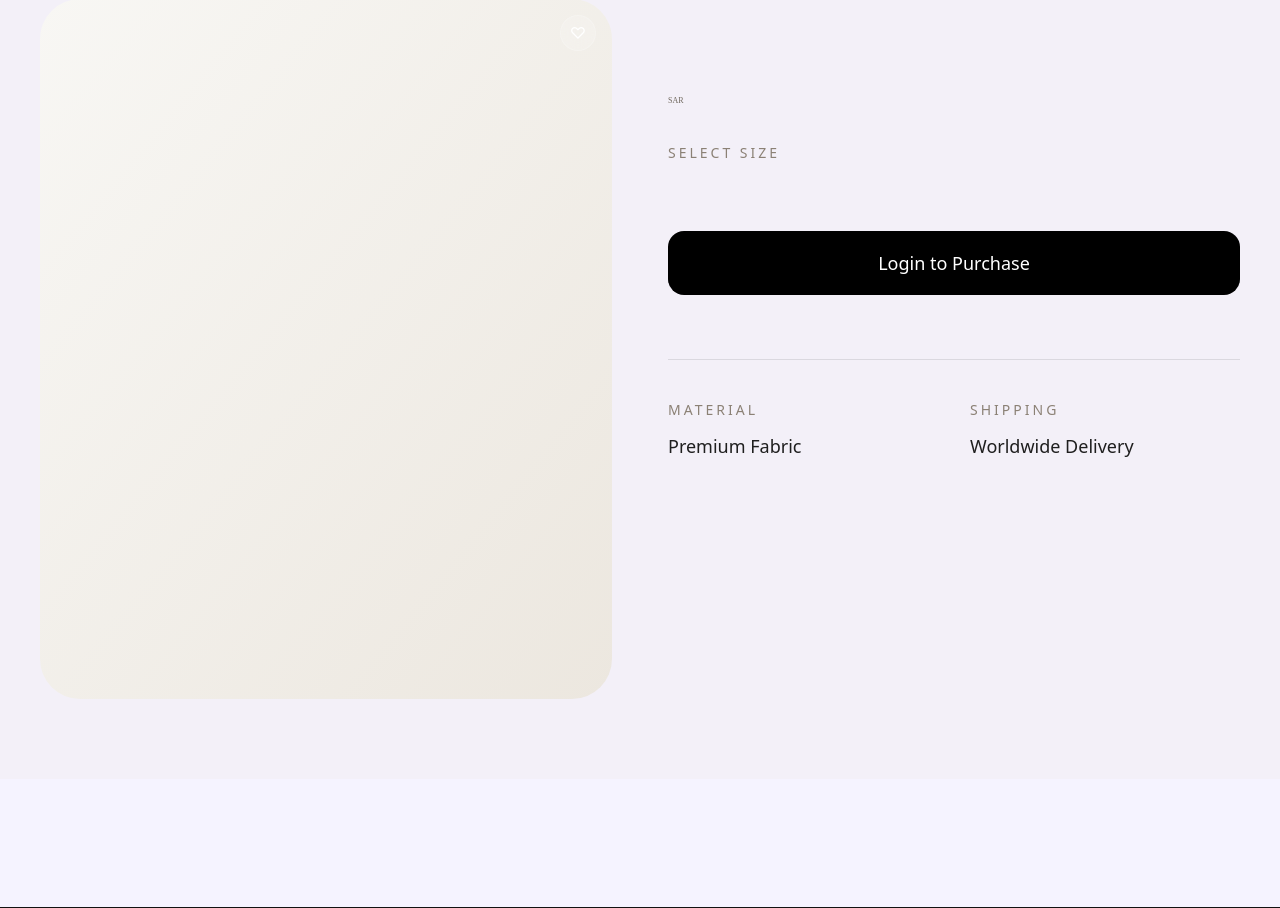
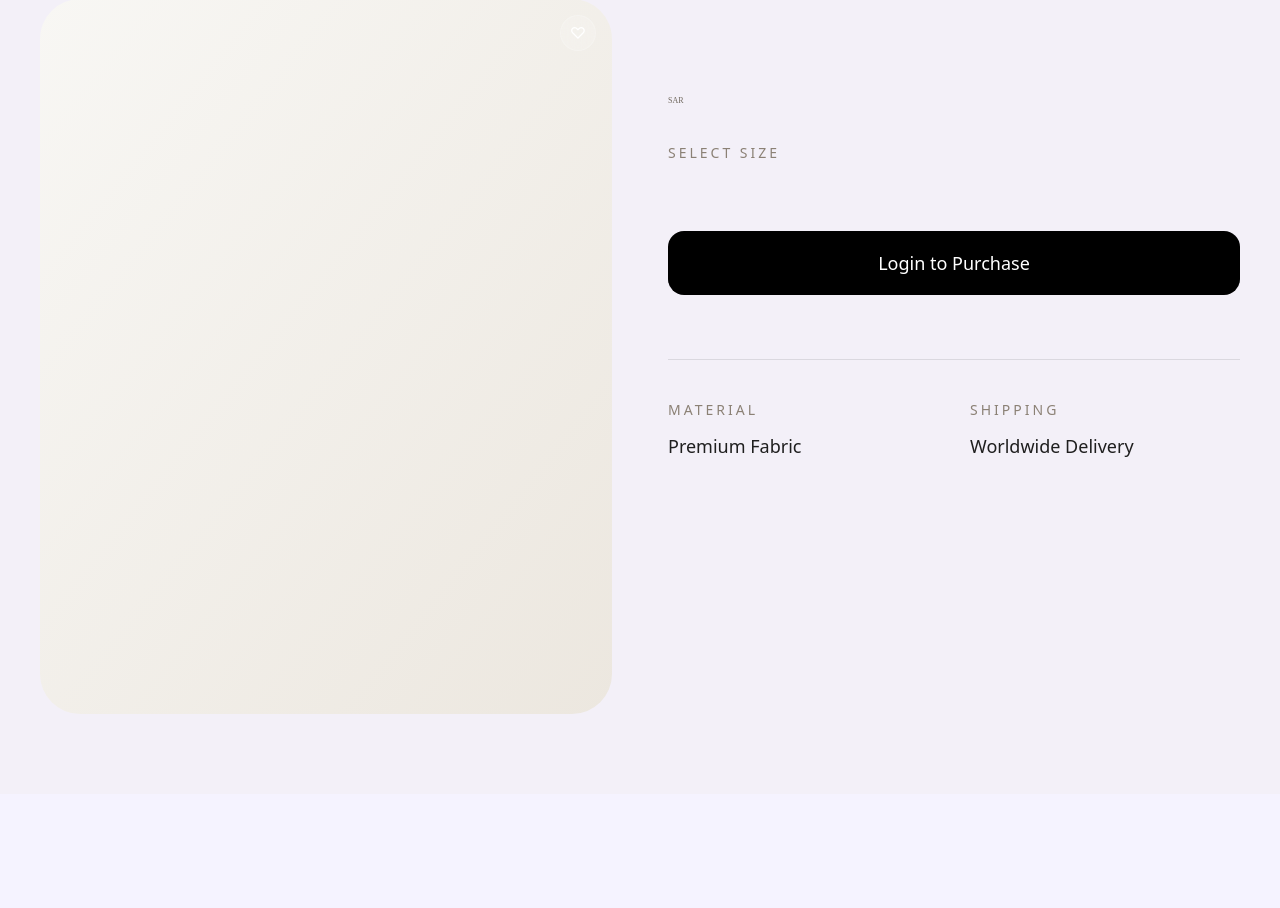
Before and after one commit to QusaiOthman/OUTFIT, a Laravel app: template resources/views/products/show.blade.php in a window 1280 px wide. Shown: the part 226-1134 px from the top of the page. Run offline with Laravel 12, Linux system fonts and the light colour scheme; the template is opened without the code that fills it, so the values that code supplies are empty; style sheets or scripts are compiled from the project's sources; some web fonts are replaced.

Commit message:
modify the css

```diff
--- a/resources/views/products/show.blade.php
+++ b/resources/views/products/show.blade.php
@@ -11,11 +11,11 @@
 
                     <!-- Main Image -->
                     <div
-                        class="relative overflow-hidden rounded-[40px] bg-gradient-to-br from-[#f8f7f4] to-[#ece7df] min-h-[420px] sm:min-h-[520px] lg:min-h-[700px] flex items-center justify-center">
+                        class="relative overflow-hidden rounded-[40px] bg-gradient-to-br from-[#f8f7f4] to-[#ece7df] aspect-[4/5]">
 
                         @if ($product->images->count())
                             <img id="main-product-image" src="{{ $product->images->first()->image_url }}"
-                                class="w-full h-auto transition-opacity duration-300">
+                                class="w-full h-full object-cover object-top sm:object-center transition-opacity duration-300">
                         @endif
 
                         <!-- Favorite -->
```
